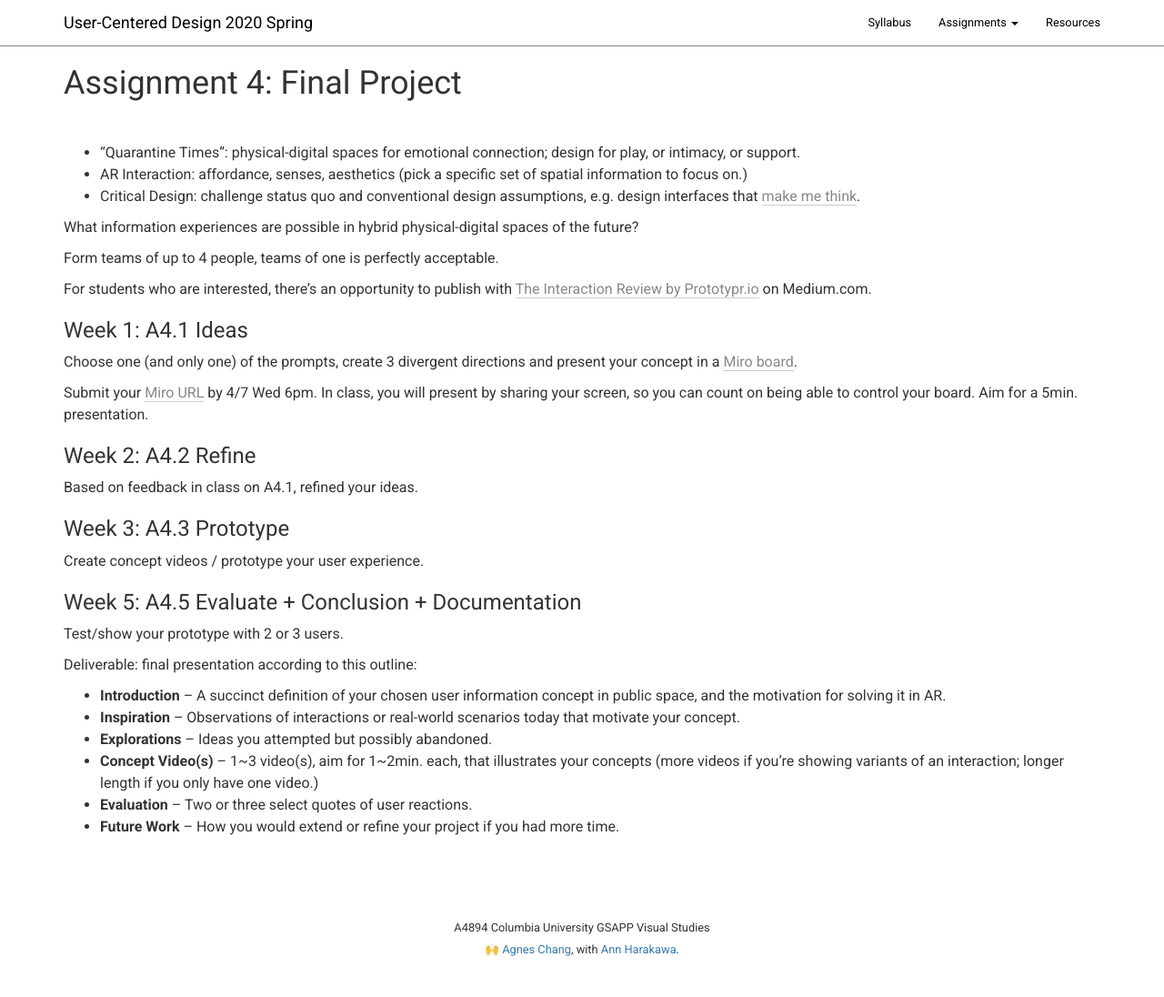
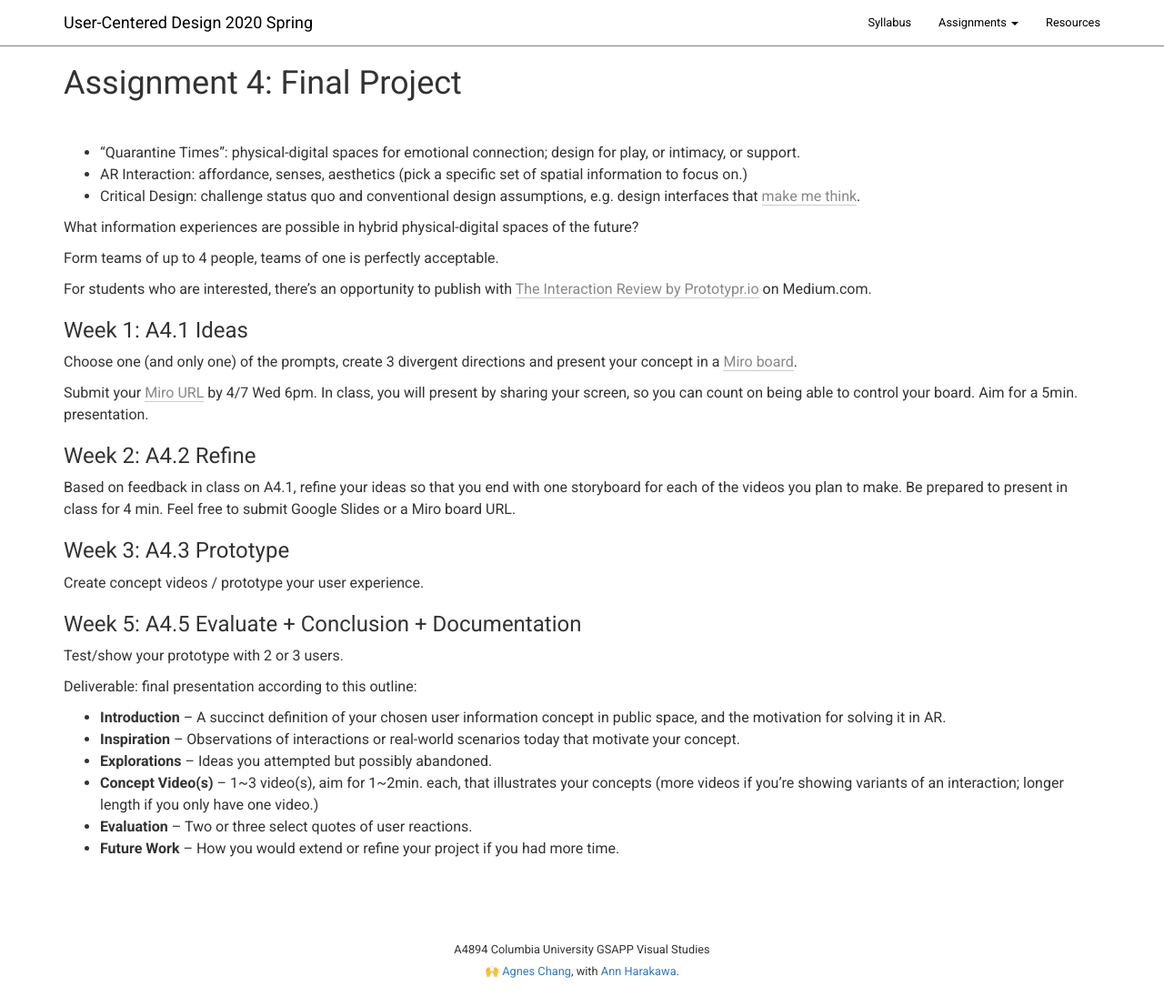
Before and after one commit to columbiaspatialinfo/columbiaspatialinfo.github.io, a Jekyll site: the page built from a4.md, in a window 1280 px wide and 1096 px high. Shown: the whole window at 91% size. Built offline with Jekyll 4.4.1, drawn with Linux system fonts in a browser that asks for light colours; our own code applies the rules of GitHub Pages for plain Markdown files.

Commit message:
Update a4.md

```diff
--- a/a4.md
+++ b/a4.md
@@ -23,7 +23,7 @@ Submit your [Miro URL](https://forms.gle/EDzhzmCAJPhydBog6) by 4/7 Wed 6pm. In c
 
 ### Week 2: A4.2 Refine
 
-Based on feedback in class on A4.1, refined your ideas.
+Based on feedback in class on A4.1, refine your ideas so that you end with one storyboard for each of the videos you plan to make. Be prepared to present in class for 4 min. Feel free to submit Google Slides or a Miro board URL.
 
 ### Week 3: A4.3 Prototype
 
```
